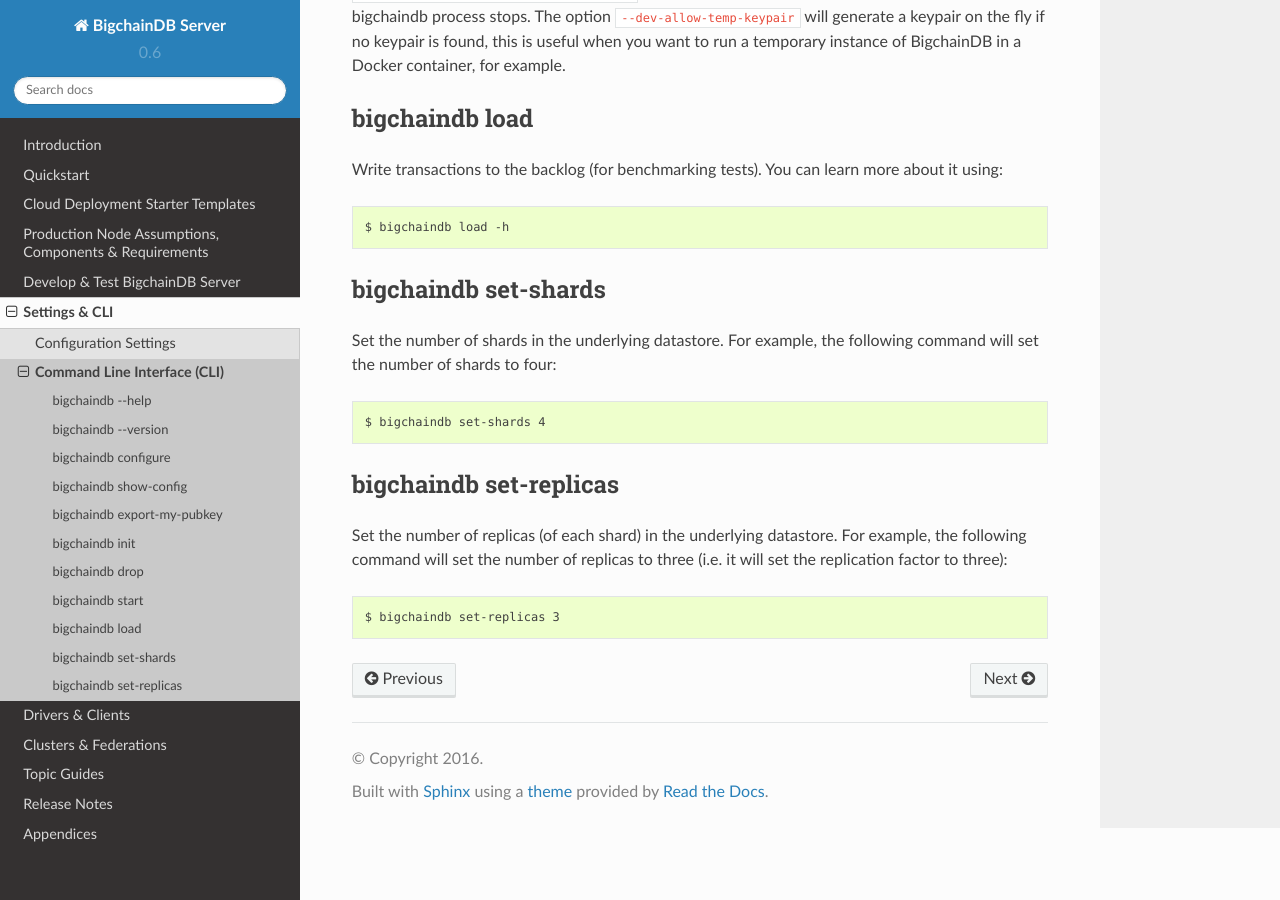
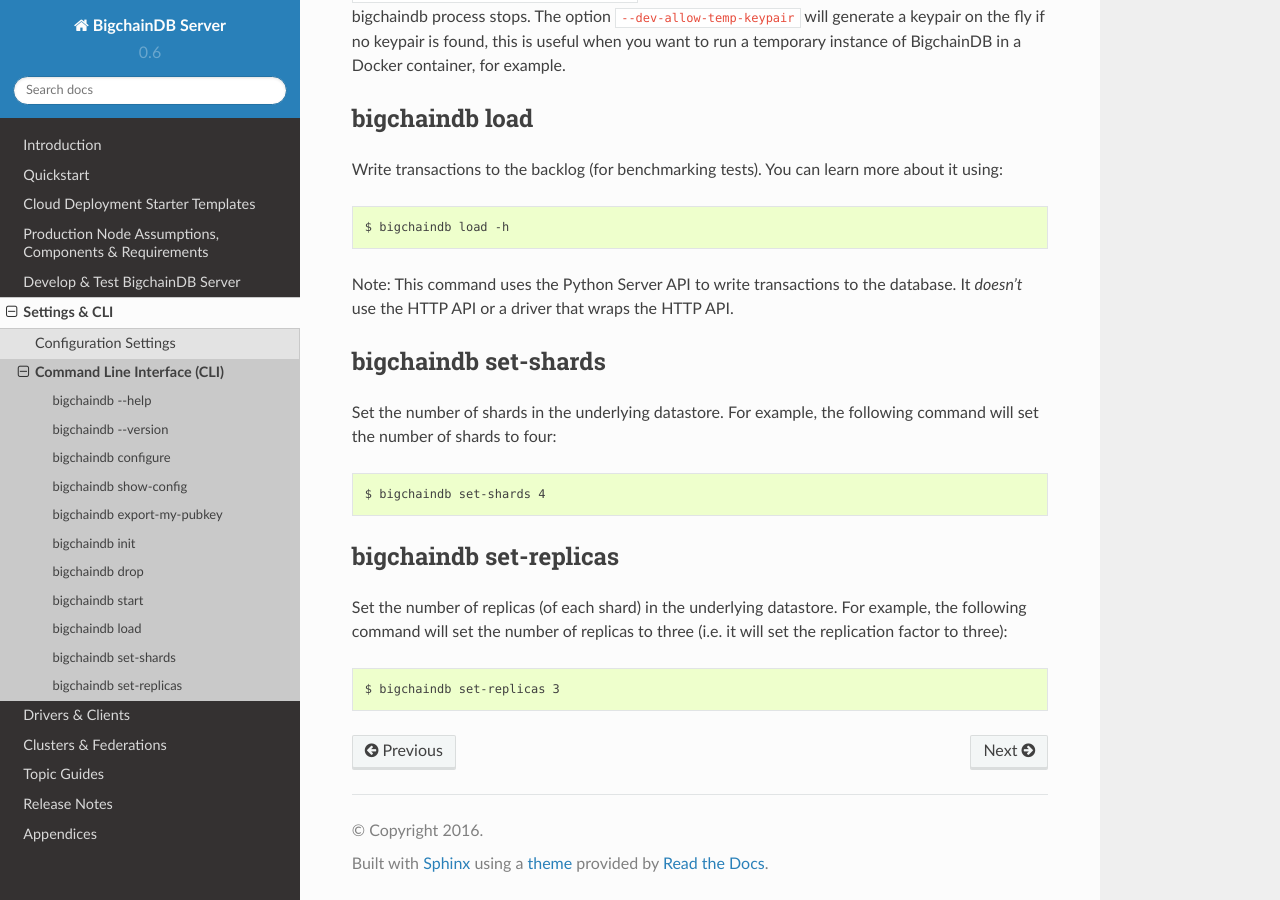
Before and after one commit to bigchaindb/bigchaindb, a Sphinx documentation site: the page built from docs/source/server-reference/bigchaindb-cli.md, in a window 1280 px wide and 900 px high, scrolled down 1636 px. Built offline with Sphinx 7.4.7 and the Read the Docs theme 2.0.0, drawn with Linux system fonts in a browser that asks for light colours.

Commit message:
Noted that the 'bigchaindb load' command uses the Python Server API

````diff
--- a/docs/source/server-reference/bigchaindb-cli.md
+++ b/docs/source/server-reference/bigchaindb-cli.md
@@ -67,6 +67,9 @@
 $ bigchaindb load -h
 ```
 
+Note: This command uses the Python Server API to write transactions to the database. It _doesn't_ use the HTTP API or a driver that wraps the HTTP API.
+
+
 ## bigchaindb set-shards
 
 Set the number of shards in the underlying datastore. For example, the following command will set the number of shards to four:
````
